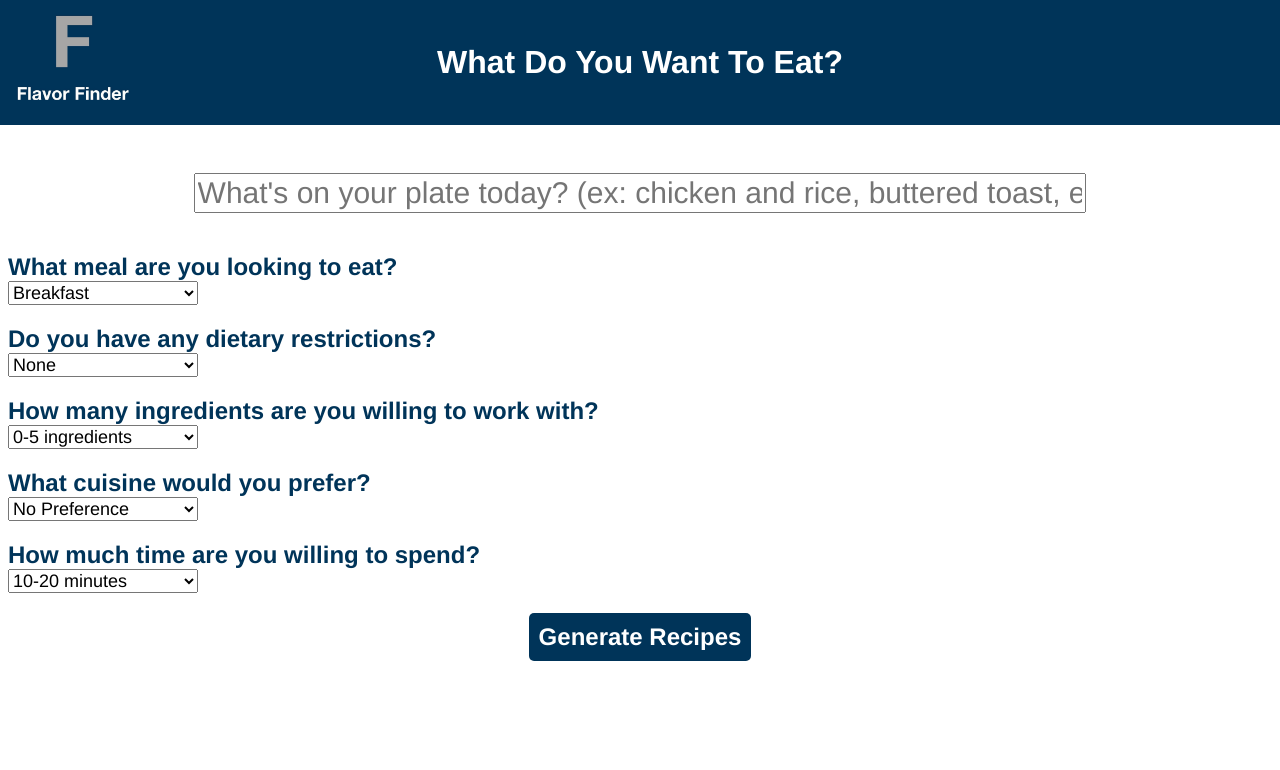
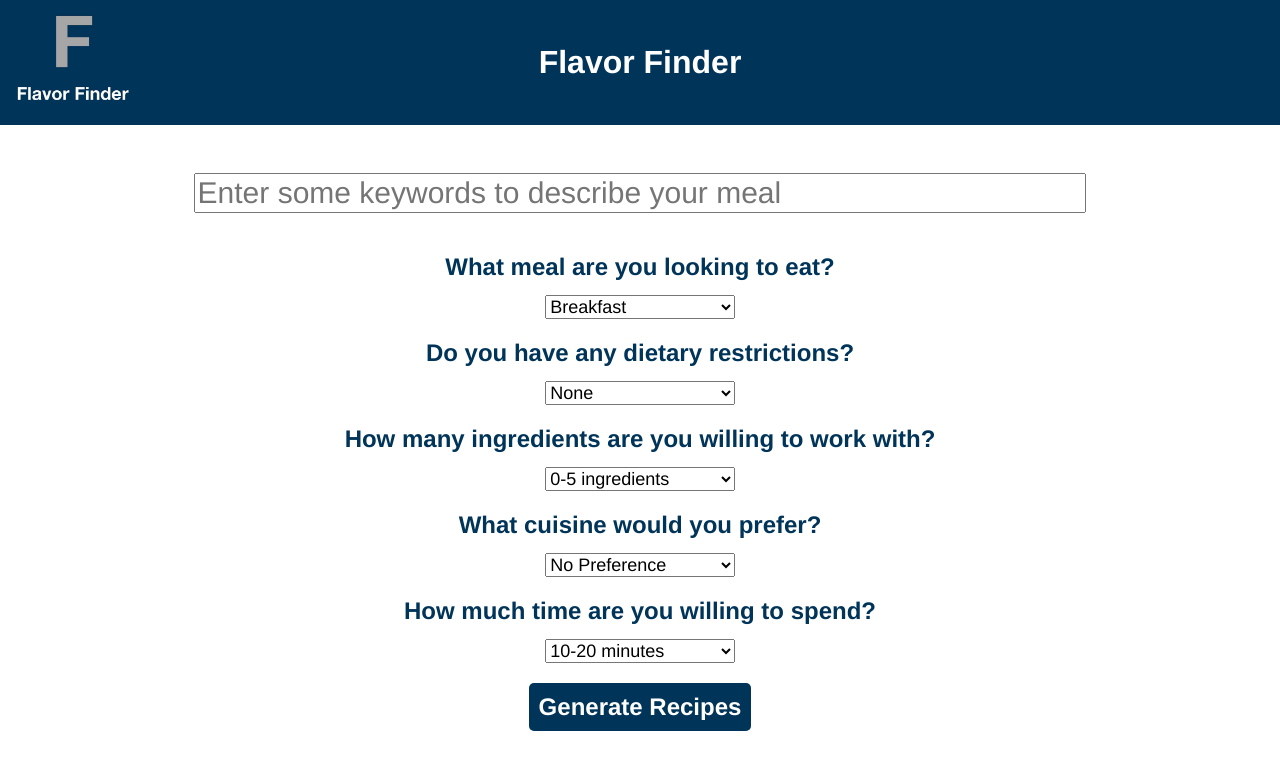
Before and after one commit to kushSharma924/meal-planner-app, a React (Create React App) app: page / in a window 1280 px wide. Shown: the top 770 px of the page. Built offline with nearby package versions, Linux system fonts and the light colour scheme.

Commit message:
centered drop downs, changed search bar text, improved formatting

```diff
--- a/src/components/DropDown.js
+++ b/src/components/DropDown.js
@@ -5,6 +5,7 @@ const DropDown = ({ label, value, options }) => {
         <div className="drop-down">
             <label>
                 {label}
+                <br /><br />
                 <select value={value}>
                 {options.map((option) => (
                     <option value={option.value}>{option.label}</option>
--- a/src/components/Home.js
+++ b/src/components/Home.js
@@ -70,7 +70,6 @@ const Home = () => {
                     { label: '20-40 minutes', value: '20-40' },
                     { label: '40-60 minutes', value: '40-60' },
                     { label: 'Over 60 minutes', value: '60+' },
-
                   ]}
                   value={food}
             />
--- a/src/components/SearchBar.js
+++ b/src/components/SearchBar.js
@@ -13,7 +13,7 @@ const SearchBar = () => {
         <div className="search-bar">
             <input
                 type="text"
-                placeholder="What's on your plate today? (ex: chicken and rice, buttered toast, etc)"
+                placeholder="Enter some keywords to describe your meal"
                 value={query}
                 onChange={handleInputChange}
             />
--- a/src/components/TopBar.js
+++ b/src/components/TopBar.js
@@ -1,7 +1,7 @@
 import logo from './images/logo.jpg';
 
 const TopBar = () => {
-    const title = 'What Do You Want To Eat?';
+    const title = 'Flavor Finder';
 
     return (
         <div className="top-bar">
--- a/src/index.css
+++ b/src/index.css
@@ -58,7 +58,7 @@ bbody {
 .drop-down label{
     display: flex;
     flex-direction: column;
-    text-align: left;
+    text-align: center;
     font-family: Helvetica, sans-serif;
     font-size: 24px;
     color: #003459;
@@ -71,6 +71,15 @@ bbody {
     font-family: Helvetica, sans-serif;
     font-size: 18px;
     margin-bottom: 10px;
+    display: block;
+    margin-left: auto;
+    margin-right: auto;
+}
+
+.home br {
+    display: block;
+    content: "";
+    margin-top: 7px;
 }
 
 .home button {
```
